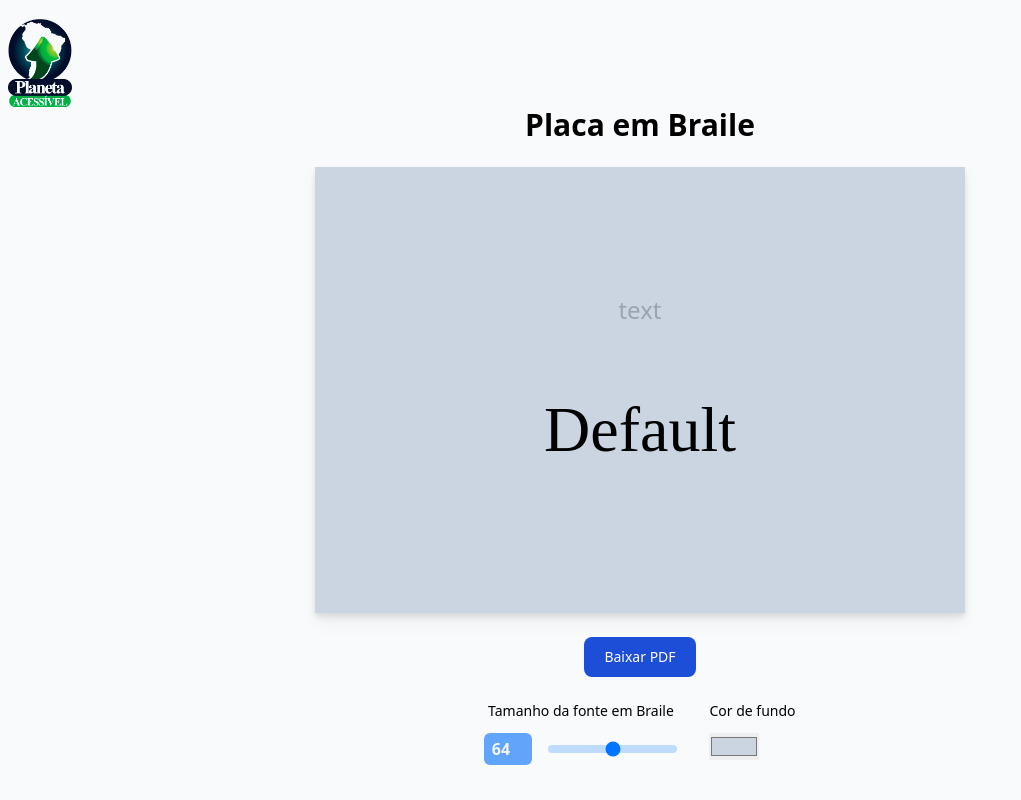
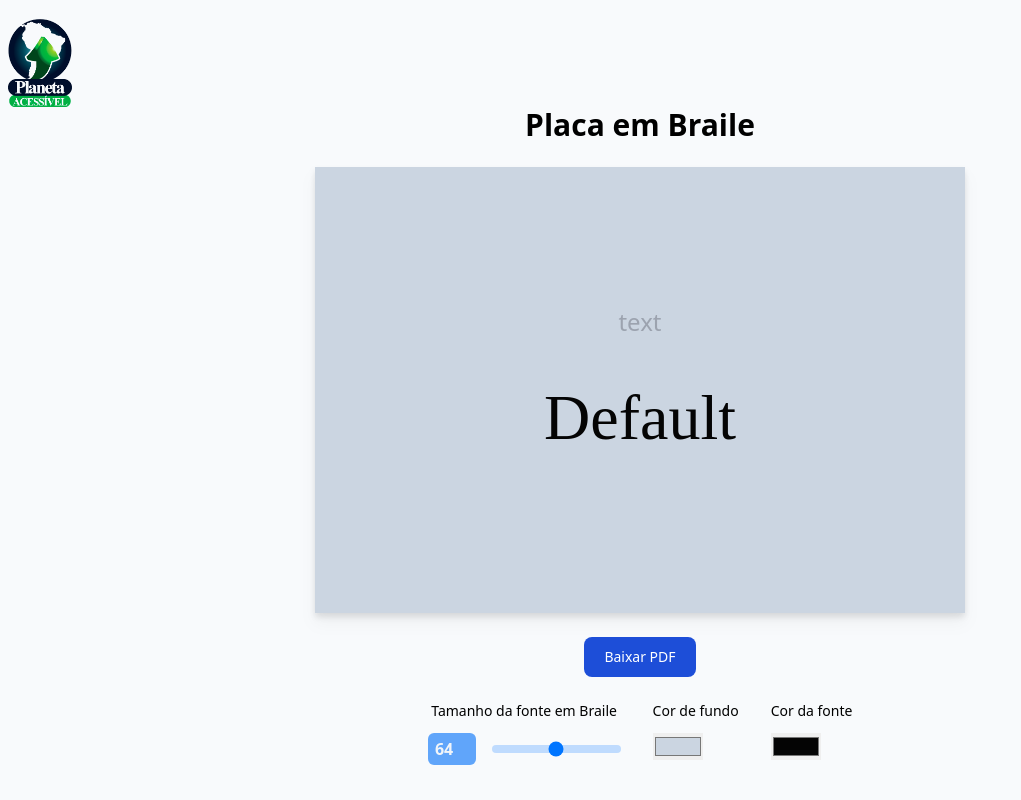
Before and after one commit to Daniel-Savio/brailleConverter, a React (Vite) app: page / in a window 1280 px wide. Shown: the whole page, without its empty margins (0-1021 px from the left). Built offline with nearby package versions, Linux system fonts and the light colour scheme; a web font is replaced by a local one.

Commit message:
feature: adding a font color tool

```diff
--- a/src/App.tsx
+++ b/src/App.tsx
@@ -7,6 +7,7 @@ function App() {
   const [text, setText] = useState<String>('Default');
   const [textSize, setTextSize] = useState<number | string>(64);
   const [bgColor, setBgColor] = useState<string>("#cbd5e1");
+  const [fontColor, setFontColor] = useState<string>("#040404");
   const componentRef = useRef<HTMLDivElement>(null)!;
 
   const handleGeneratePdf = () => {
@@ -36,28 +37,34 @@ function App() {
 
 
     <main className=' bg-slate-50 h-screen w-screen flex flex-col items-center justify-center'>
+
+      {/* Header */}
       <header className=' w-full '>
+
         <img src="../../public/icon.png" alt="" className='justify-start w-16 ml-2 mt-2' />
         <h1 className="text-3xl font-bold text-center ">
           Placa em Braile
         </h1>
-
 
       </header>
 
 
       <br />
 
+      {/* Plate */}
       <div style={{ width: "650px", height: "446px", backgroundColor: bgColor }} ref={componentRef} className='flex flex-col items-center justify-center drop-shadow-lg'>
-        <input className='text-gray-900 text-2xl rounded-lg text-center focus:outline-none bg-transparent block' type="text" name="text" id="text" placeholder='text' onChange={(e) => { setText(e.target.value) }} />
+        <input style={{color: fontColor}} className='text-2xl rounded-lg text-center focus:outline-none bg-transparent block' type="text" name="text" id="text" placeholder='text' onChange={(e) => { setText(e.target.value) }} />
         <br />
-        <br />
-        <span className="leading-[5rem] m-4 break-all font-secondary text-center" style={{ fontSize: `${textSize}px` }}> {text}</span>
+
+        <span  className="leading-[5rem] m-4 break-all font-secondary text-center" style={{ fontSize: `${textSize}px`, color: fontColor }}> {text}</span>
       </div>
 
       <br />
 
+      {/* Tool Bar */}
       <div className='flex flex-col gap-2' id="tools">
+
+        {/* Buttons */}
         <div className='flex justify-center' id="buttons">
           <button
             onClick={() => handleGeneratePdf()}
@@ -65,8 +72,9 @@ function App() {
             Baixar PDF
           </button>
         </div>
+
+        {/* Tools */}
         <div className='mt-4 flex gap-8' id="editing">
-
           <div id="tool-font-size">
             <label className="block text-center text-sm font-medium mb-3 ">Tamanho da fonte em Braile</label>
             <div className='flex flex-row gap-4 align-middle'>
@@ -75,10 +83,19 @@ function App() {
             </div>
           </div>
 
+          {/* Background color */}
           <div id="tool-bg-color">
             <label className="block text-center text-sm font-medium mb-3 ">Cor de fundo</label>
             <input className='cursor-pointer center text-center' type="color" name="color" id="color" value={bgColor} onChange={(e) => { setBgColor(e.target.value) }} />
           </div>
+
+          {/* Font color */}
+          <div id="tool-font-color">
+            <label className="block text-center text-sm font-medium mb-3 ">Cor da fonte</label>
+            <input className='cursor-pointer center text-center' type="color" name="color" id="color" value={fontColor} onChange={(e) => { setFontColor(e.target.value) }} />
+          </div>
+
+
         </div>
       </div>
 
```
